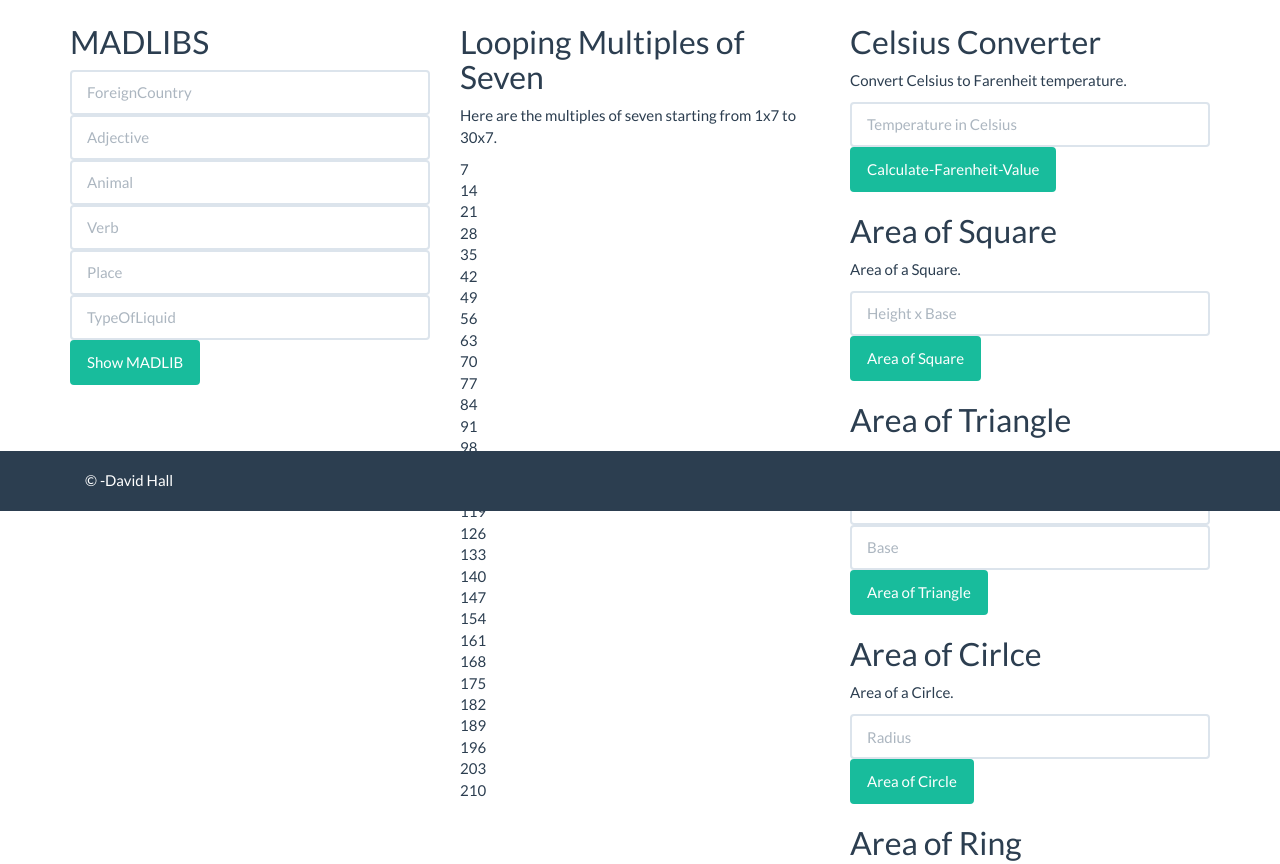
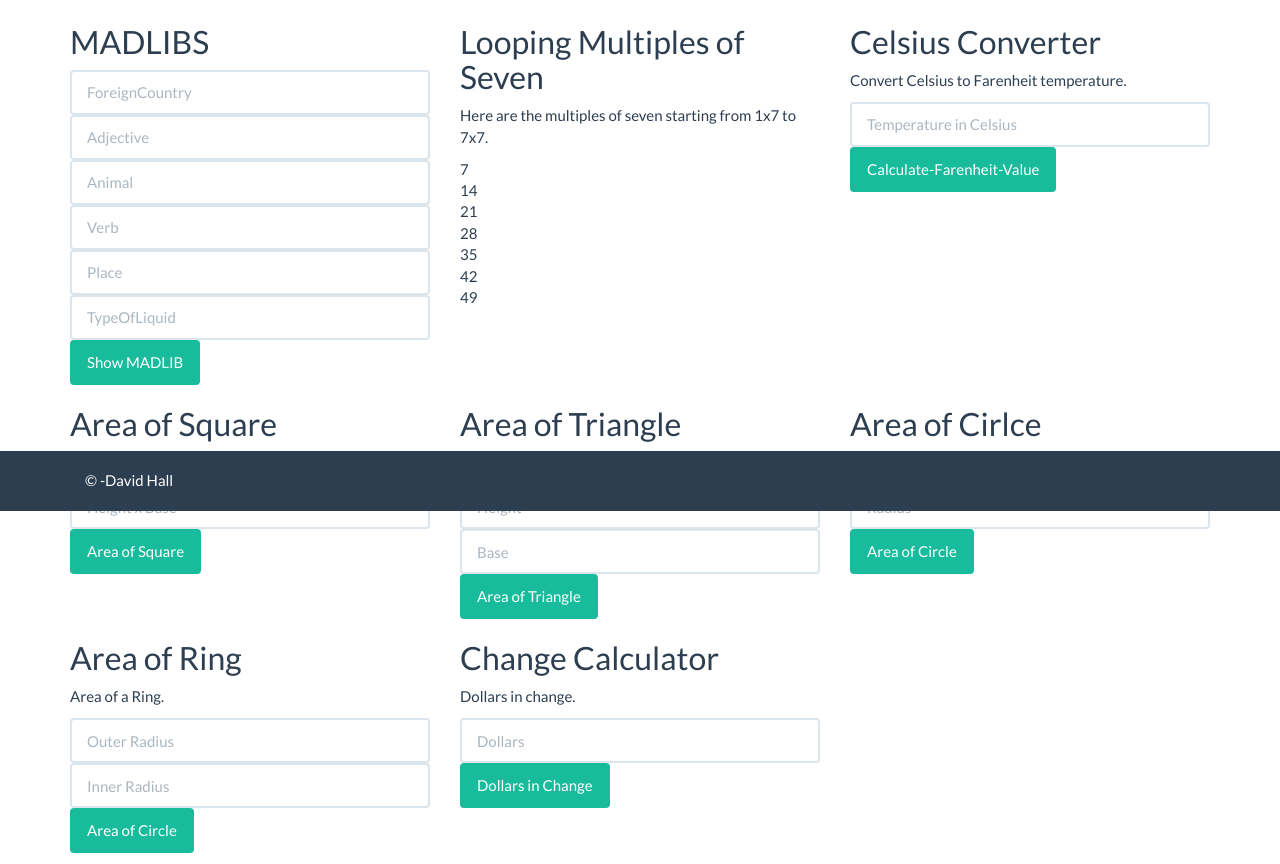
Before and after one commit to casshernsinz/PersonalSiteV3, a plain HTML site: page PersonalSiteV3/jslabs.html in a window 1280 px wide. Shown: the part 289-1153 px from the top of the page. Drawn offline with nearby package versions, Linux system fonts and the light colour scheme.

Commit message:
JSLABS
Changed Row Structure

```diff
--- a/PersonalSiteV3/js/labcode.js
+++ b/PersonalSiteV3/js/labcode.js
@@ -23,7 +23,7 @@ function displayTempFarenheit() {
 
 let loopMultipleSeven = document.getElementById('loopSeven');
 
-for (let i = 1; i <= 30; i++) {
+for (let i = 1; i <= 7; i++) {
     loopMultipleSeven.innerHTML += i*7 + "<br/>";
 }
 
--- a/PersonalSiteV3/jslabs.html
+++ b/PersonalSiteV3/jslabs.html
@@ -113,7 +113,7 @@
             <article class="col-md-4">
                 <h2>Looping Multiples of Seven</h2>
                 <p>
-                    Here are the multiples of seven starting from 1x7 to 30x7.
+                    Here are the multiples of seven starting from 1x7 to 7x7.
                 </p>
                 <span id="loopSeven"></span>
             </article>
@@ -130,6 +130,8 @@
                 </div>
                 <span id="farenheit"></span>
             </article>
+        </div>
+        <div class="row">
             <article class="col-md-4">
                 <h2>Area of Square</h2>
                 <p>
@@ -142,6 +144,8 @@
                     <input type="button" class="btn btn-success" value="Area of Square" onclick="displayAreaOfSquare()" />
                 </div>
                 <span id="areaOfSquare"></span>
+            </article>
+            <article class="col-md-4">
                 <h2>Area of Triangle</h2>
                 <p>
                     Area of a Triangle.
@@ -156,6 +160,8 @@
                     <input type="button" class="btn btn-success" value="Area of Triangle" onclick="AreaOfTriangle()" />
                 </div>
                 <span id="areaOfTriangle"></span>
+            </article>
+            <article class="col-md-4">
                 <h2>Area of Cirlce</h2>
                 <p>
                     Area of a Cirlce.
@@ -167,6 +173,10 @@
                     <input type="button" class="btn btn-success" value="Area of Circle" onclick="displayAreaOfCircle()" />
                 </div>
                 <span id="areaOfCircle"></span>
+            </article>
+        </div>
+        <div class="row">
+            <article class="col-md-4">
                 <h2>Area of Ring</h2>
                 <p>
                     Area of a Ring.
@@ -181,6 +191,8 @@
                     <input type="button" class="btn btn-success" value="Area of Circle" onclick="displayAreaOfRing()" />
                 </div>
                 <span id="areaOfRing"></span>
+            </article>
+            <article class="col-md-4">
                 <h2>Change Calculator</h2>
                 <p>
                     Dollars in change.
@@ -193,7 +205,6 @@
                 </div>
                 <span id="dollarInChange"></span>
             </article>
-
         </div>
     </main>
     <!--/Main Content-->
```
Also changed, not shown: 1 other file.
